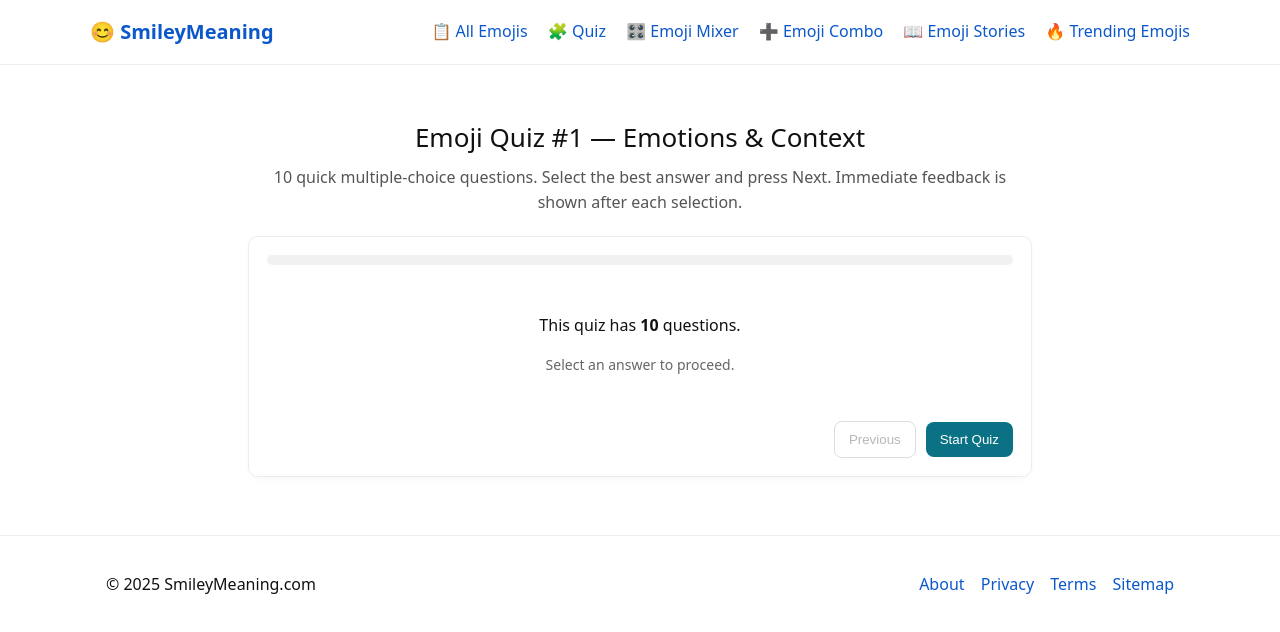
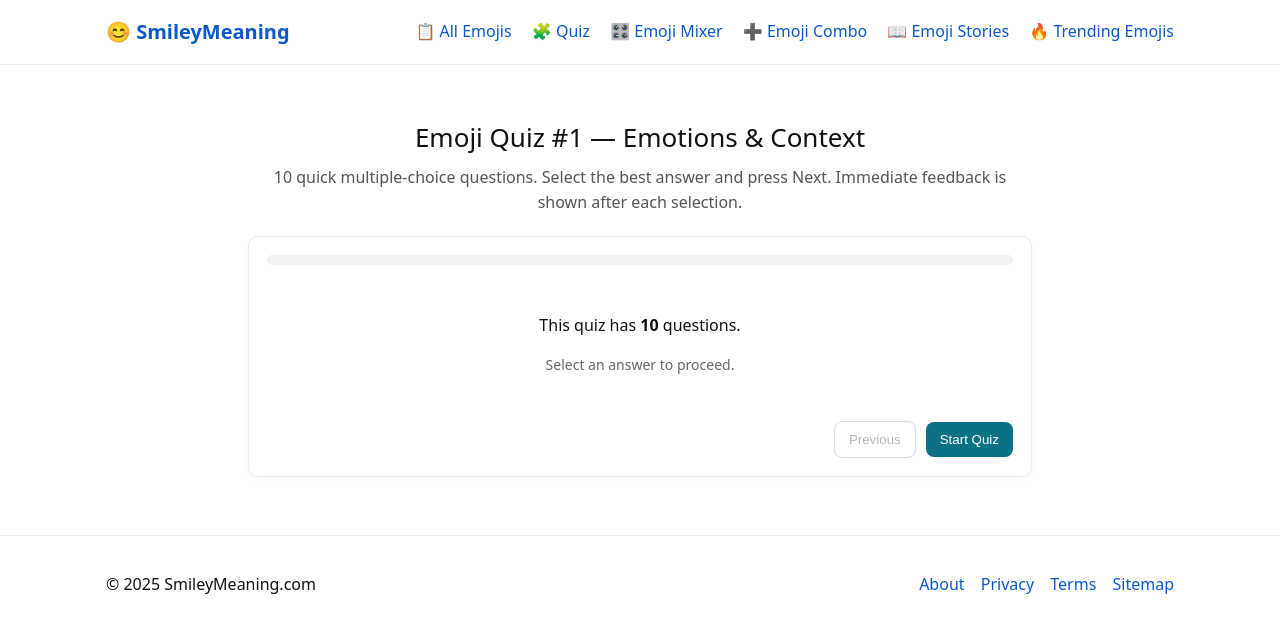
Before and after one commit to raviosa-ui/smile-ui-01, a plain HTML site: page quiz/index.html in a window 1280 px wide. Drawn offline with Linux system fonts and the light colour scheme.

Commit message:
Update index.html

```diff
--- a/quiz/index.html
+++ b/quiz/index.html
@@ -52,7 +52,8 @@
 <body>
 
 <header class="site-header">
-  <div class="container header-inner">
+ <div class="container">
+    <div class="header-inner">
     <div class="logo"><a href="/">😊 SmileyMeaning</a></div>
     <nav class="top-nav">
       <a href="/all-emojis/">📋 All Emojis</a>
```
